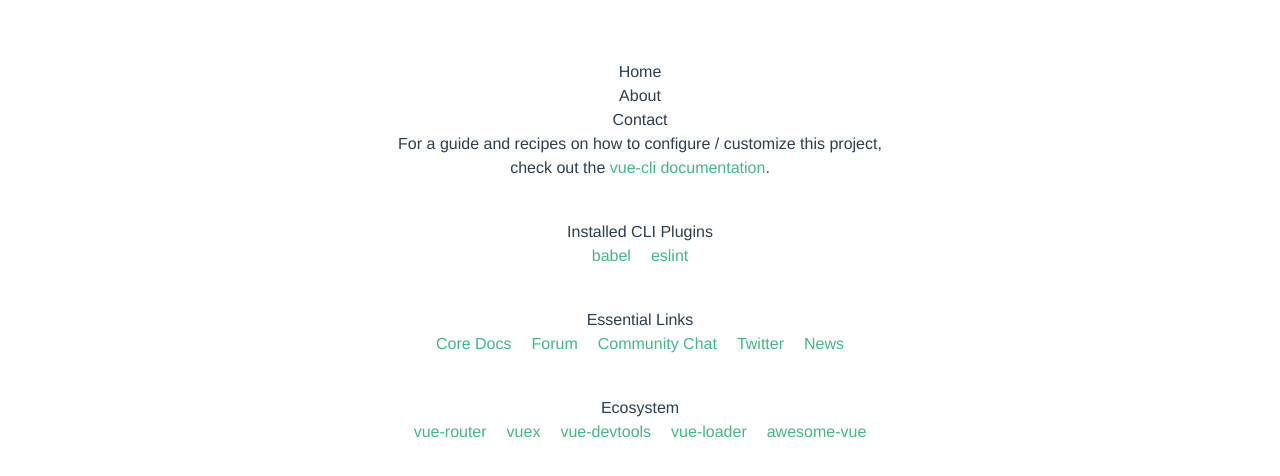
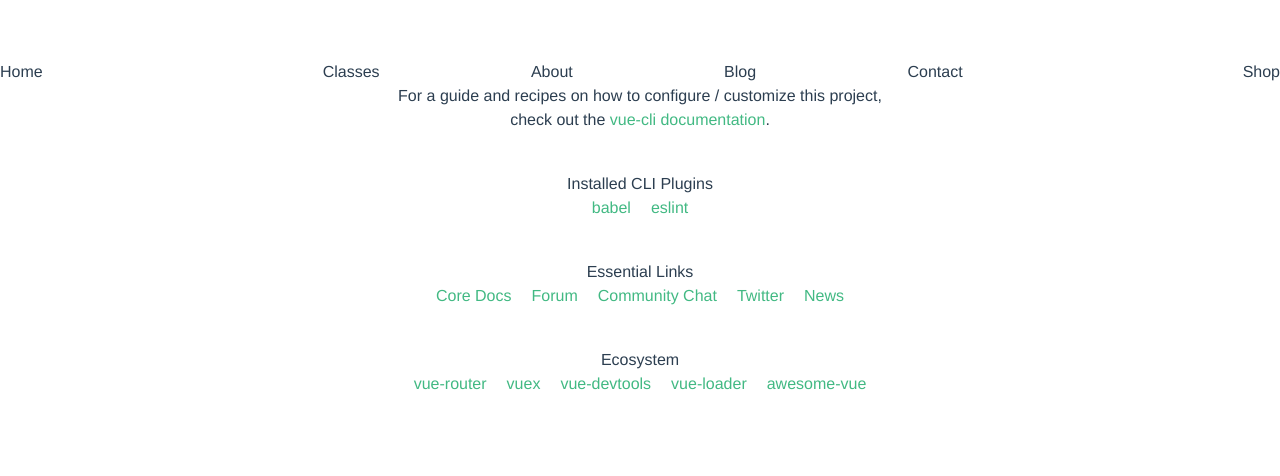
Before and after one commit to Skrill-ie/coffee-mystika, a Vue app: page / in a window 1280 px wide. Shown: the top 476 px of the page. Built offline with nearby package versions, Linux system fonts and the light colour scheme.

Commit message:
Wireframed nav bar

```diff
--- a/src/components/NavBar.vue
+++ b/src/components/NavBar.vue
@@ -1,16 +1,21 @@
 <template>
-   <nav>
-    <ul>
+   <nav class="flex justify-between container mx-auto">
+    <router-link to="/">Home</router-link>
+    <ul class="flex w-2/4 justify-between">
       <li>
-        <router-link to="/">Home</router-link>
+        <router-link to="/about">Classes</router-link>
       </li>
       <li>
         <router-link to="/about">About</router-link>
       </li>
       <li>
+        <router-link to="/contact">Blog</router-link>
+      </li>
+      <li>
         <router-link to="/contact">Contact</router-link>
       </li>
     </ul>
+    <router-link to="/">Shop</router-link>
   </nav>
 </template>
 
```
